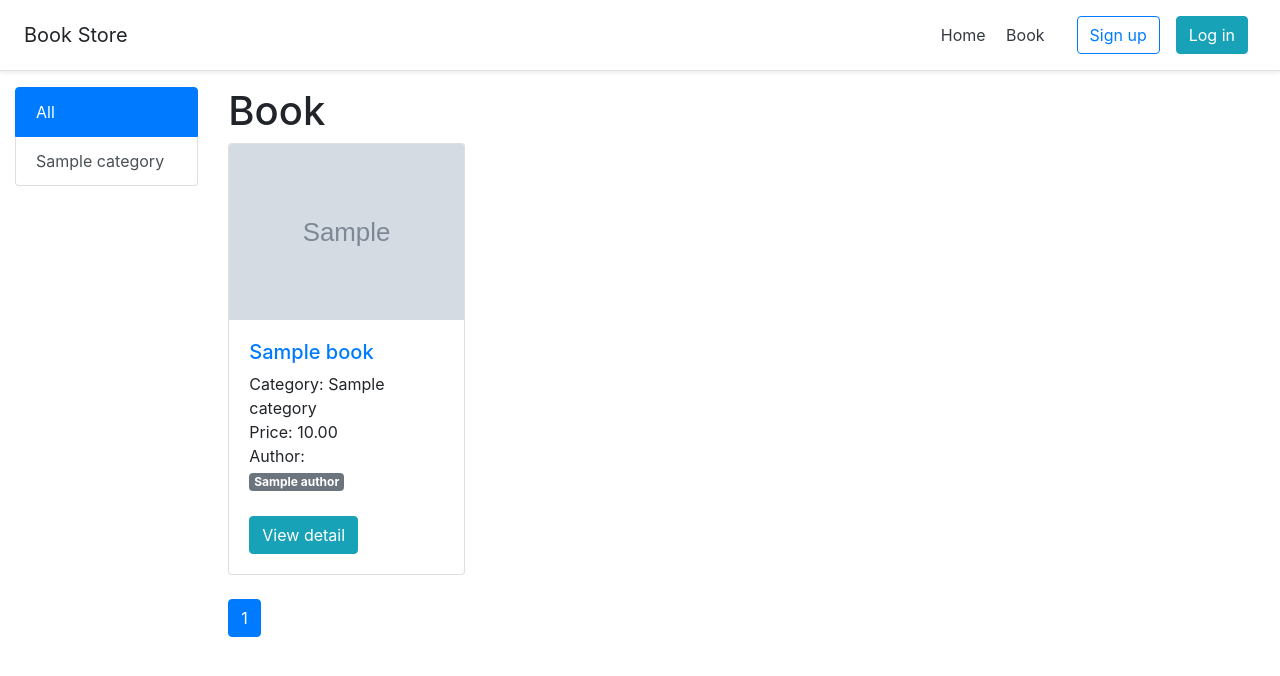
After one commit to Nawaphong-13/DjangoProject, a Django app: page /book/ in a window 1280 px wide. The commit adds this page. Shown: the top 676 px of the page. Run offline with Django 4.2, Linux system fonts and the light colour scheme; tables that the repository leaves empty hold one stand-in row (values such as "Sample post"); grey boxes marked "Sample" are stand-in pictures; some libraries are stand-ins or nearby versions.

Commit message:
commit add book index page

```diff
--- a/testproject/book/models.py
+++ b/testproject/book/models.py
@@ -53,6 +53,9 @@ class Book(models.Model):
     show_image.allow_tags = True
     show_image.short_description = 'Image'
 
+    def get_comment_count(self):
+        return self.bookcomment_set.count()
+
 
     def __str__(self):
         return self.name
--- /dev/null
+++ b/testproject/book/urls.py
@@ -0,0 +1,7 @@
+from django.urls import path, re_path
+from . import views
+
+urlpatterns = [
+    path('', views.index, name='index'),
+    path('<slug:slug>/', views.detail, name='detail'),
+]
--- a/testproject/book/views.py
+++ b/testproject/book/views.py
@@ -1,3 +1,35 @@
-from django.shortcuts import render
+from django.shortcuts import render, get_object_or_404
+from .models import Category, Book
+from django.core.paginator import Paginator, EmptyPage, PageNotAnInteger
 
-# Create your views here.
+
+
+def index(request):
+    categories = Category.objects.all()
+    books = Book.objects.filter(published=True)
+
+    category_id = request.GET.get('categoryid')
+    if category_id:
+        books = books.filter(category_id=category_id)
+
+    paginator = Paginator(books, 2)
+    page = request.GET.get('page')
+    try:
+        books = paginator.page(page)
+    except PageNotAnInteger:
+        books = paginator.page(1)
+    except EmptyPage:
+        books = paginator.page(paginator.num_pages)
+
+    return render(request, 'book/index.html', {
+        'books': books,
+        'categories': categories,
+        'category_id': category_id,
+    })
+
+
+def detail(request, slug):
+    book = get_object_or_404(Book, slug=slug)
+    return render(request, 'book/detail.html', {
+        'book': book,
+    })
--- /dev/null
+++ b/testproject/templates/book/index.html
@@ -0,0 +1,60 @@
+{% extends "layouts/base.html" %}
+{% load humanize %}
+
+
+{% block title %}Book Page{% endblock %}
+
+{% block content %}
+<div class="row">
+    <div class="col-lg-2">
+        <div class="list-group">
+            <a href="{% url 'book:index' %}" class="list-group-item list-group-item-action {% if not category_id %}active{% endif %}">All</a>
+            {% for c in categories %}
+            <a href="{% url 'book:index' %}?categoryid={{ c.id }}" class="list-group-item list-group-item-action {% if category_id|add:'0' == c.id %}active{% endif %}">{{ c.name }}</a>
+            {% endfor %}
+        </div>
+    </div>
+    <div class="col-lg-10">
+        <h1>Book</h1>
+
+        <div class="row">
+            {% for b in books %}
+            <div class="col-lg-3">
+                <div class="card mb-4">
+                    {% if b.image %}
+                    <a href="{% url 'book:detail' slug=b.slug %}">
+                        <img src="{{ b.image.url }}" alt="" class="card-img-top">
+                    </a>
+                    {% endif %}
+                    <div class="card-body">
+                        <h5><a href="{% url 'book:detail' slug=b.slug %}">{{ b.name }}</a></h5>
+                        <div>Category: {{ b.category.name }}</div>
+                        <div>Price: {{ b.price|floatformat:2|intcomma }}</div>
+                        <div>Author:</div>
+                        {% for a in b.author.all %}
+                        <span class="badge badge-secondary">{{ a.name }}</span>
+                        {% endfor %}
+                        <br>
+                        <a href="{% url 'book:detail' slug=b.slug %}" class="btn btn-info mt-4">View detail</a>
+                    </div>
+                </div>
+            </div>
+            {% endfor %}
+        </div>
+
+        <ul class="pagination">
+            {% if books.has_previous %}
+            <li class="page-item"><a class="page-link" href="?page={{ books.previous_page_number }}">Previous</a></li>
+            {% endif %}
+
+            {% for i in books.paginator.page_range %}
+            <li class="page-item {% if books.number == i %}active{% endif %}"><a class="page-link" href="?page={{ i }}">{{ i }}</a></li>
+            {% endfor %}
+
+            {% if books.has_next %}
+            <li class="page-item"><a class="page-link" href="?page={{ books.next_page_number }}">Next</a></li>
+            {% endif %}
+        </ul>
+    </div>
+</div>
+{% endblock %}
--- a/testproject/templates/index.html
+++ b/testproject/templates/index.html
@@ -13,5 +13,7 @@
     <a href="{% url 'myapp:index' %}">Goto Inddex Page</a>
     <a href="{% url 'myapp:hello' id=1 %}">Goto hello Page</a>
     <a href="{% url 'myapp:article' year=2020 slug='basic-python-programming' %}">Goto article Page</a>
+
+    <a href="{% url 'book:index' %}">Goto Book Page</a>
 </body>
 </html>
--- a/testproject/templates/layouts/base.html
+++ b/testproject/templates/layouts/base.html
@@ -0,0 +1,39 @@
+<!doctype html>
+<html lang="en">
+  <head>
+    <!-- Required meta tags -->
+    <meta charset="utf-8">
+    <meta name="viewport" content="width=device-width, initial-scale=1, shrink-to-fit=no">
+
+    <!-- Bootstrap CSS -->
+    <link rel="stylesheet" href="https://stackpath.bootstrapcdn.com/bootstrap/4.5.1/css/bootstrap.min.css" integrity="sha384-VCmXjywReHh4PwowAiWNagnWcLhlEJLA5buUprzK8rxFgeH0kww/aWY76TfkUoSX" crossorigin="anonymous">
+    <link rel="stylesheet" href="https://stackpath.bootstrapcdn.com/font-awesome/4.7.0/css/font-awesome.min.css" integrity="sha384-wvfXpqpZZVQGK6TAh5PVlGOfQNHSoD2xbE+QkPxCAFlNEevoEH3Sl0sibVcOQVnN" crossorigin="anonymous">
+
+    <title>{% block title %}Test Project{% endblock %}</title>
+  </head>
+  <body>
+
+    <div class="d-flex flex-column flex-md-row align-items-center p-3 px-md-4 mb-3 bg-white border-bottom shadow-sm">
+        <h5 class="my-0 mr-md-auto font-weight-normal">Book Store</h5>
+        <nav class="my-2 my-md-0 mr-md-3">
+            <a class="p-2 text-dark" href="{% url 'myapp:index' %}">Home</a>
+            <a class="p-2 text-dark" href="{% url 'book:index' %}">Book</a>
+        </nav>
+        <a class="btn btn-outline-primary mx-2" href="">Sign up</a>
+        <a class="btn btn-info mx-2" href="">Log in</a>
+
+    </div>
+
+    <div class="container-fluid">
+
+      {% block content %}{% endblock %}
+
+    </div>
+
+    <!-- Optional JavaScript -->
+    <!-- jQuery first, then Popper.js, then Bootstrap JS -->
+    <script src="https://code.jquery.com/jquery-3.5.1.slim.min.js" integrity="sha384-DfXdz2htPH0lsSSs5nCTpuj/zy4C+OGpamoFVy38MVBnE+IbbVYUew+OrCXaRkfj" crossorigin="anonymous"></script>
+    <script src="https://cdn.jsdelivr.net/npm/popper.js@1.16.1/dist/umd/popper.min.js" integrity="sha384-9/reFTGAW83EW2RDu2S0VKaIzap3H66lZH81PoYlFhbGU+6BZp6G7niu735Sk7lN" crossorigin="anonymous"></script>
+    <script src="https://stackpath.bootstrapcdn.com/bootstrap/4.5.1/js/bootstrap.min.js" integrity="sha384-XEerZL0cuoUbHE4nZReLT7nx9gQrQreJekYhJD9WNWhH8nEW+0c5qq7aIo2Wl30J" crossorigin="anonymous"></script>
+  </body>
+</html>
--- a/testproject/testproject/settings.py
+++ b/testproject/testproject/settings.py
@@ -38,6 +38,7 @@ INSTALLED_APPS = [
     'django.contrib.sessions',
     'django.contrib.messages',
     'django.contrib.staticfiles',
+    'django.contrib.humanize',
     'myapp',
     'book',
 ]
--- a/testproject/testproject/urls.py
+++ b/testproject/testproject/urls.py
@@ -21,4 +21,5 @@ from django.conf.urls.static import static
 urlpatterns = [
     path('admin/', admin.site.urls),
     path('', include(('myapp.urls', 'myapp'), namespace='myapp')),
+    path('book/', include(('book.urls', 'book'), namespace='book')),
 ] + static(settings.MEDIA_URL, document_root=settings.MEDIA_ROOT)
```
Also changed, not shown: testproject/templates/book/detail.html (added, +32 -0 lines), testproject/media/upload/51GSjWrbhkL._SX376_BO1204203200_.jpg (added), testproject/media/upload/6000002352_front_XXL.jpg (added).
